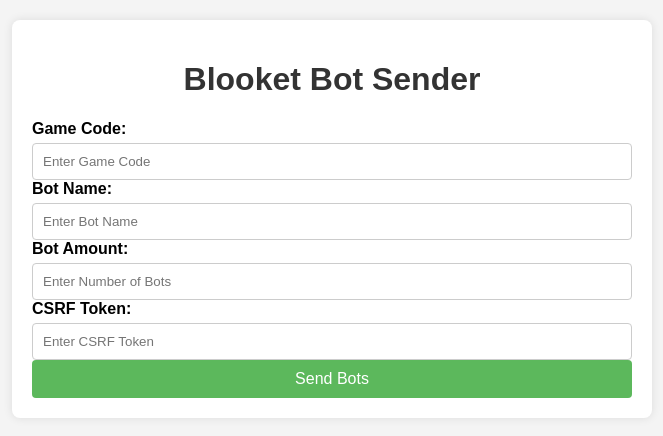
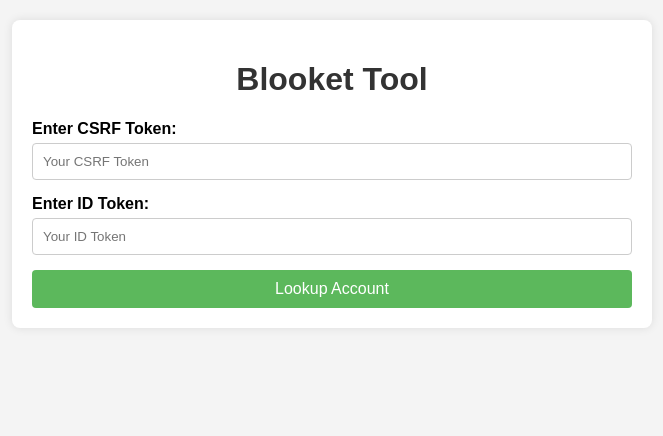
Before and after one commit to inosukeonpepsi/BlooketBotter, a plain HTML site: page index.html in a window 1280 px wide. Shown: the whole page, without its empty margins (308-971 px from the left). Drawn offline with Linux system fonts and the light colour scheme.

Commit message:
Update index.html

```diff
--- a/index.html
+++ b/index.html
@@ -3,34 +3,26 @@
 <head>
     <meta charset="UTF-8">
     <meta name="viewport" content="width=device-width, initial-scale=1.0">
-    <title>Blooket Bot Sender</title>
+    <title>Blooket Tool</title>
     <link rel="stylesheet" href="styles.css">
 </head>
 <body>
     <div class="container">
-        <h1>Blooket Bot Sender</h1>
+        <h1>Blooket Tool</h1>
 
-        <div class="form-group">
-            <label for="game-code">Game Code:</label>
-            <input type="text" id="game-code" placeholder="Enter Game Code" required>
+        <div class="input-group">
+            <label for="csrf-token">Enter CSRF Token:</label>
+            <input type="text" id="csrf-token" placeholder="Your CSRF Token">
         </div>
 
-        <div class="form-group">
-            <label for="bot-name">Bot Name:</label>
-            <input type="text" id="bot-name" placeholder="Enter Bot Name" required>
+        <div class="input-group">
+            <label for="id-token">Enter ID Token:</label>
+            <input type="text" id="id-token" placeholder="Your ID Token">
         </div>
 
-        <div class="form-group">
-            <label for="bot-amount">Bot Amount:</label>
-            <input type="number" id="bot-amount" placeholder="Enter Number of Bots" required>
-        </div>
+        <button id="lookup-btn">Lookup Account</button>
 
-        <div class="form-group">
-            <label for="csrf-token">CSRF Token:</label>
-            <input type="text" id="csrf-token" placeholder="Enter CSRF Token" required>
-        </div>
-
-        <button id="send-bots">Send Bots</button>
+        <div id="output"></div>
     </div>
 
     <script src="script.js"></script>
```
